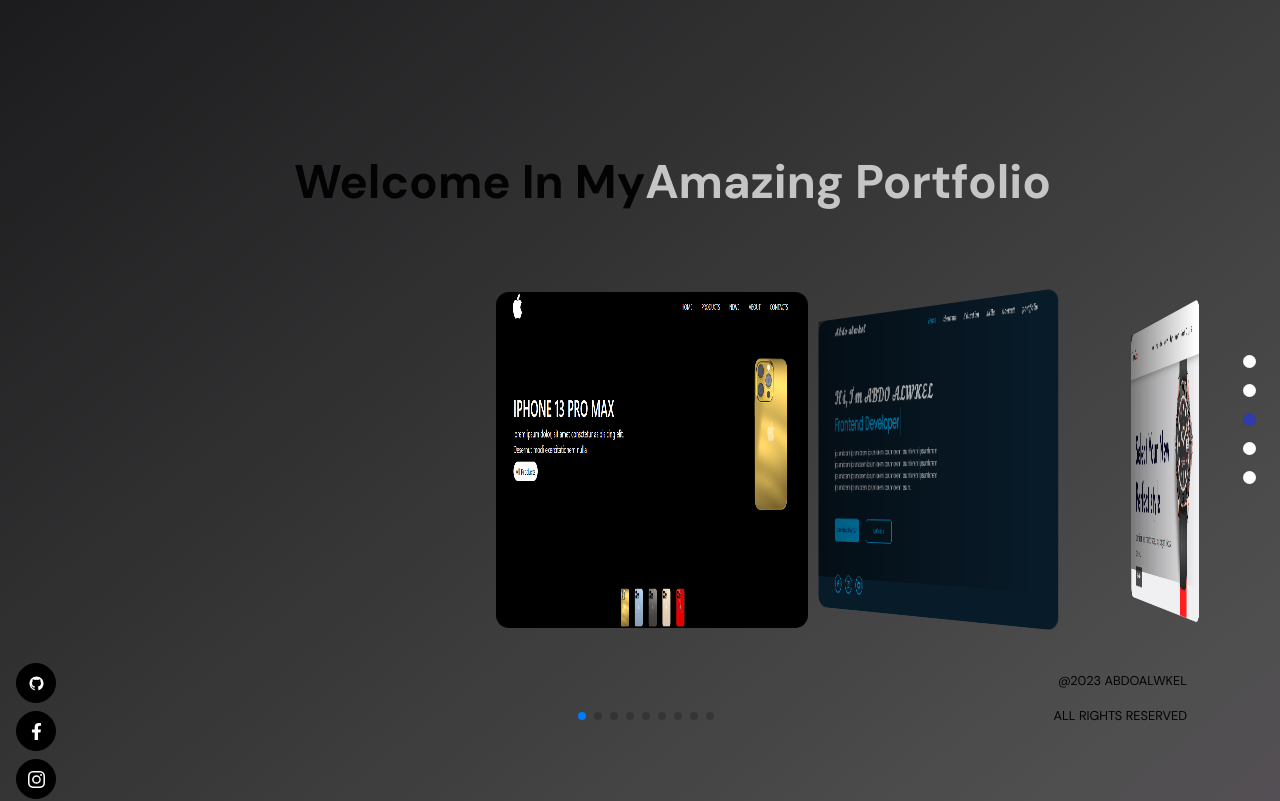
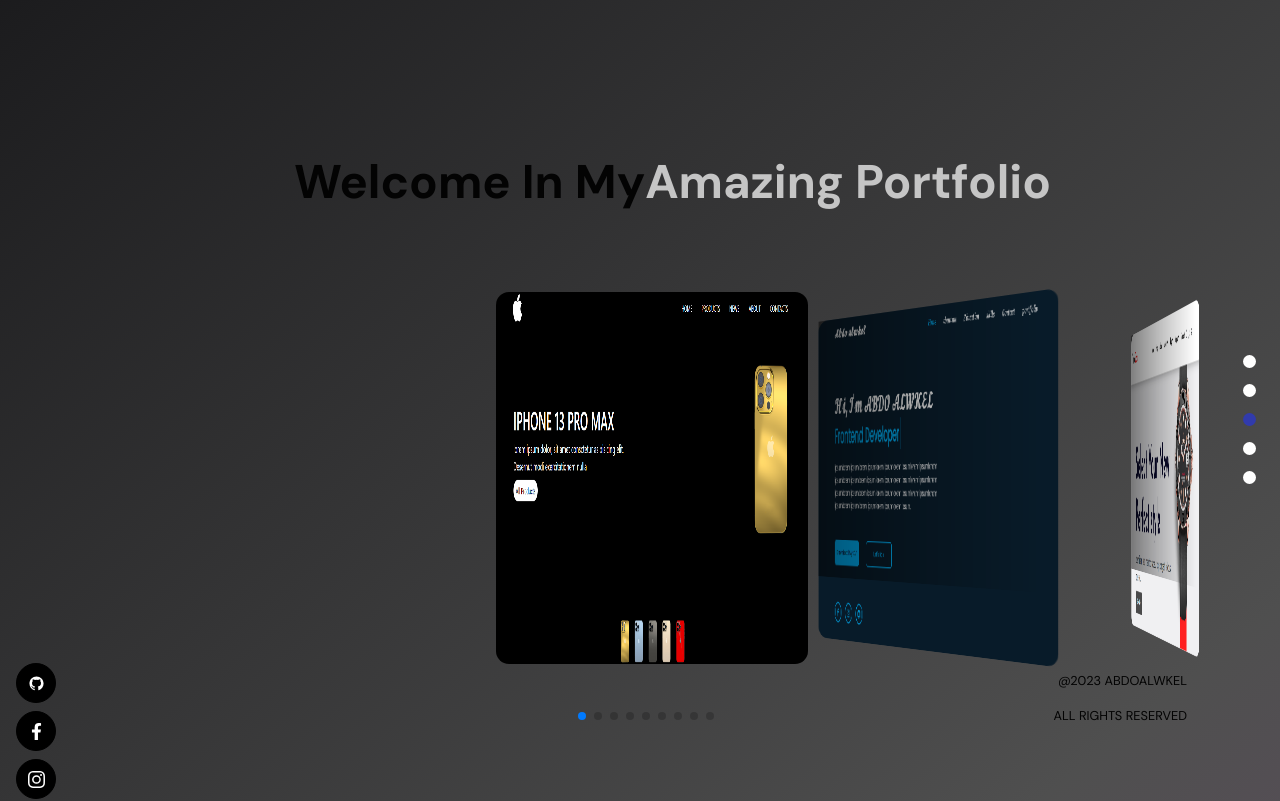
Before and after one commit to Abdoalwkel/psm-portfolio, a React (Create React App) app: page / in a window 1280 px wide. Shown: the part 1581-2382 px from the top of the page. Built offline with nearby package versions, Linux system fonts and the light colour scheme.

Commit message:
Update Work.css

```diff
--- a/src/Work/Work.css
+++ b/src/Work/Work.css
@@ -33,7 +33,7 @@
 
 .swiper-slide img{
   width: 104%;
-  height: 42vh;
+    height: 46.5vh;
   border-radius: 13px;
 }
 @media screen and (max-width: 575px) {
```
